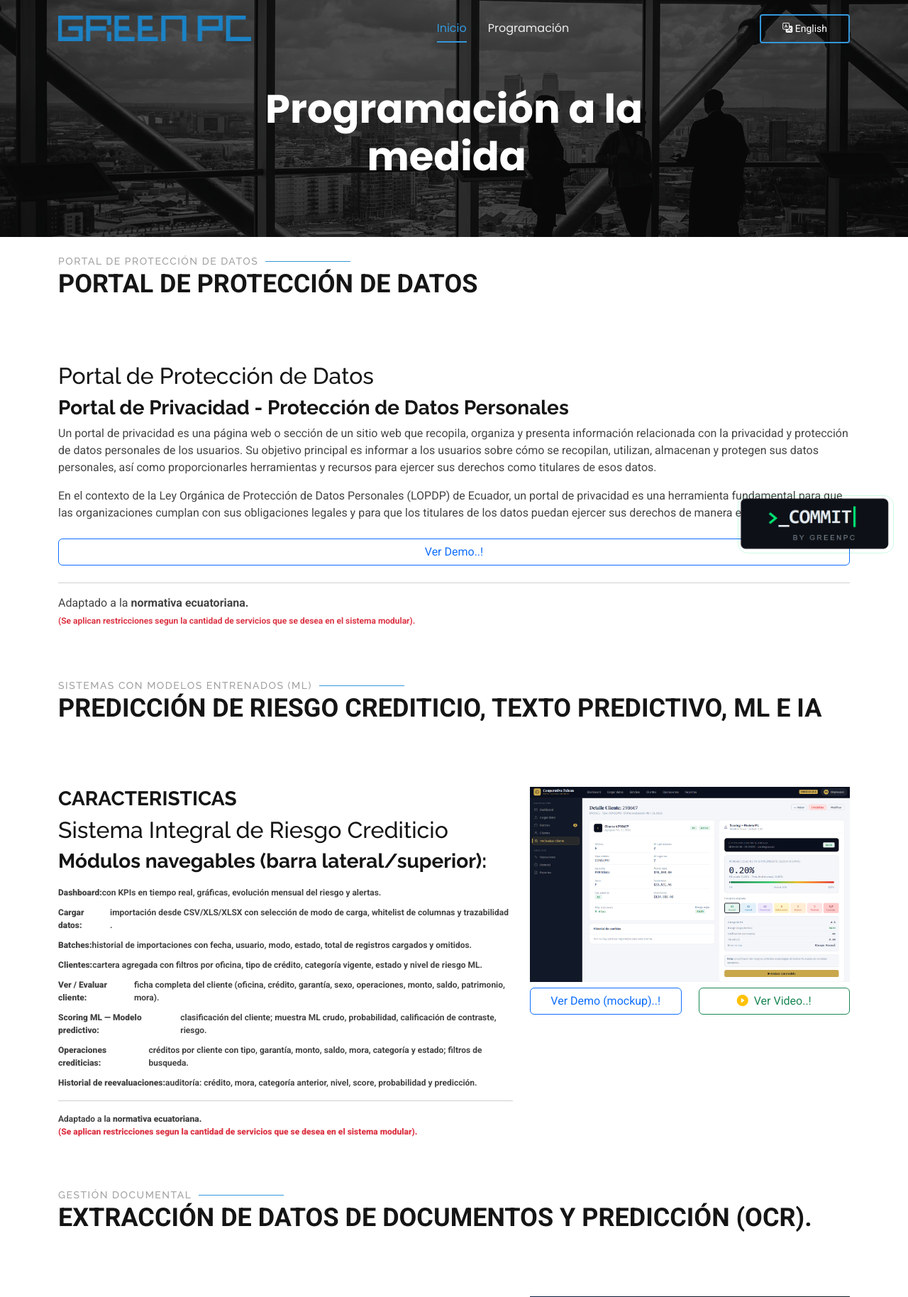
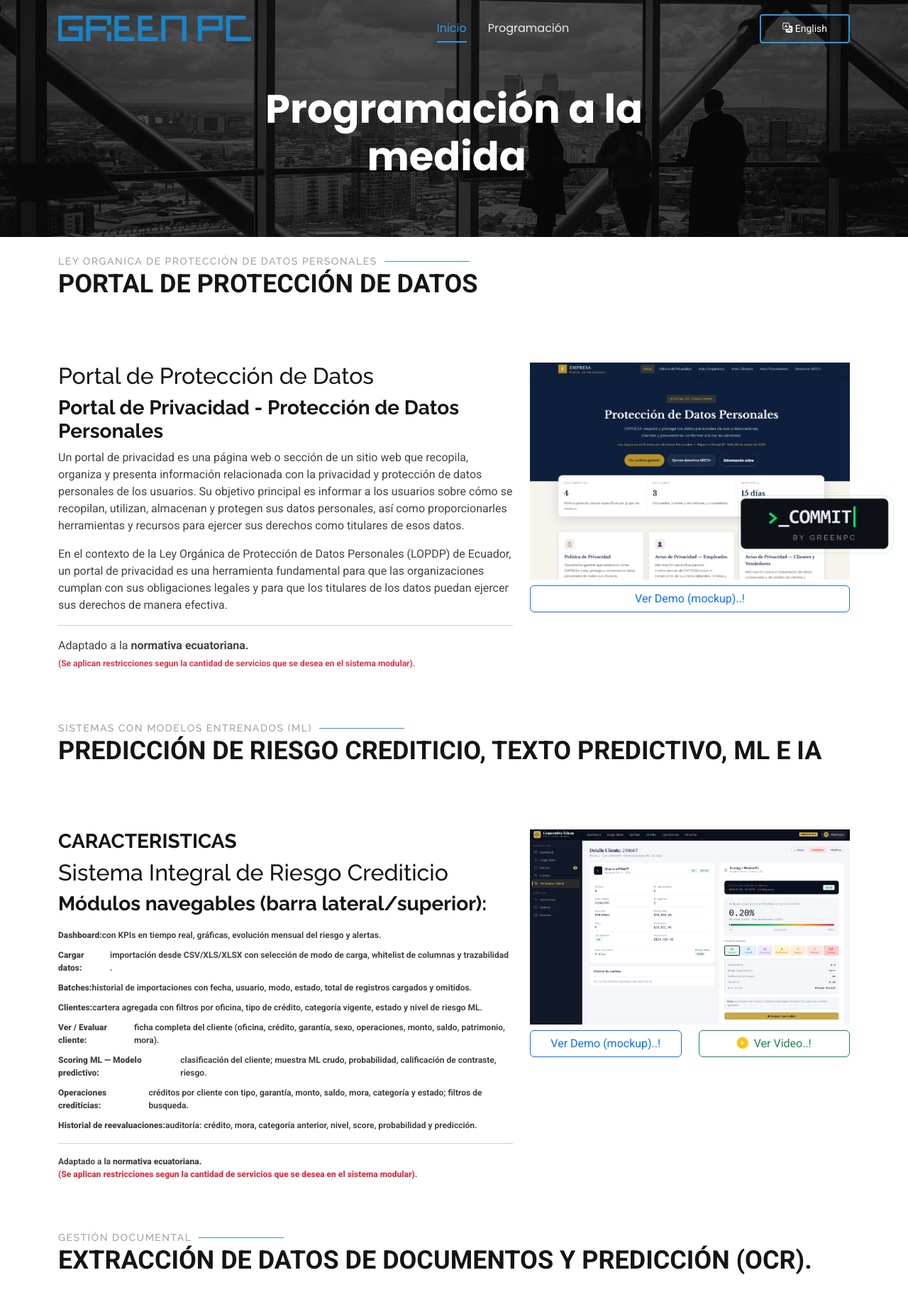
Before and after one commit to xacq/greenpc_Site, a PHP site: page /programacion.php in a window 1280 px wide. Shown: the top 1828 px of the page at 71% size. Run offline with PHP 8.4, Linux system fonts and the light colour scheme.

Commit message:
Ajustes Documentacion LOPDP extra

```diff
--- a/programacion.php
+++ b/programacion.php
@@ -153,20 +153,27 @@
     <section id="about" class="about section">
       <!-- Título de la Sección -->
       <div class="container section-title" data-aos="fade-up">
-        <h2>Portal de Protección de Datos</h2>
+        <h2>Ley Organica de Protección de Datos Personales</h2>
         <p>Portal de Protección de Datos</p>
       </div><!-- Fin del Título de la Sección -->
 
       <div class="container" data-aos="fade-up" data-aos-delay="100">
 
         <div class="row gy-4">
-          <div class="col-lg-12 order-1 order-lg-1 content">
+          <div class="col-lg-5 order-1 order-lg-2">
+            <img src="assets/img/lopdp.jpg" class="img-fluid" alt="">
+            <div class="row">
+              <div class="col-md-12">
+                <a href="./portal_lopdp.php" class="btn btn-outline-primary mt-2 mb-2" style="width: 100%;">Ver Demo (mockup)..!</a>
+              </div>
+            </div>
+          </div>
+          <div class="col-lg-7 order-1 order-lg-1 content">
               <div class="software-features">
                 <h2>Portal de Protección de Datos</h2>
                 <h3>Portal de Privacidad - Protección de Datos Personales</h3>
                 <p>Un portal de privacidad es una página web o sección de un sitio web que recopila, organiza y presenta información relacionada con la privacidad y protección de datos personales de los usuarios. Su objetivo principal es informar a los usuarios sobre cómo se recopilan, utilizan, almacenan y protegen sus datos personales, así como proporcionarles herramientas y recursos para ejercer sus derechos como titulares de esos datos.</p>
                 <p>En el contexto de la Ley Orgánica de Protección de Datos Personales (LOPDP) de Ecuador, un portal de privacidad es una herramienta fundamental para que las organizaciones cumplan con sus obligaciones legales y para que los titulares de los datos puedan ejercer sus derechos de manera efectiva.</p>
-                <a href="./portal_lopdp.php" class="btn btn-outline-primary mt-2 mb-2" style="width: 100%;">Ver Demo..!</a>
                   <hr>
                   <p>Adaptado a la <strong>normativa ecuatoriana.</strong> <br><strong class="text-danger" style="font-size: 12px;">(Se aplican restricciones segun la cantidad de servicios que se desea en el sistema modular). </p>
               </div>
```
Also changed, not shown: assets/img/lopdp.jpg (added).
